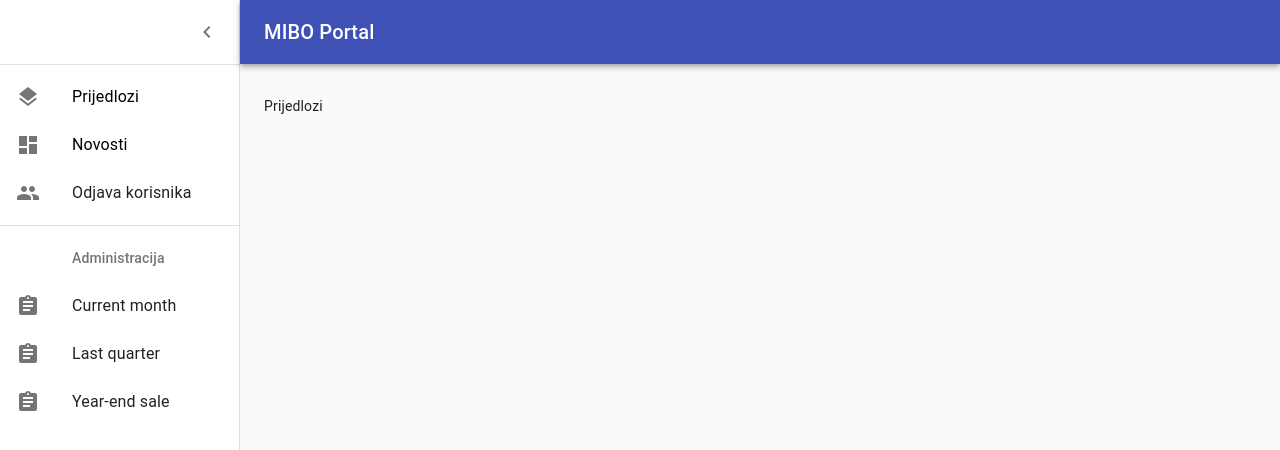
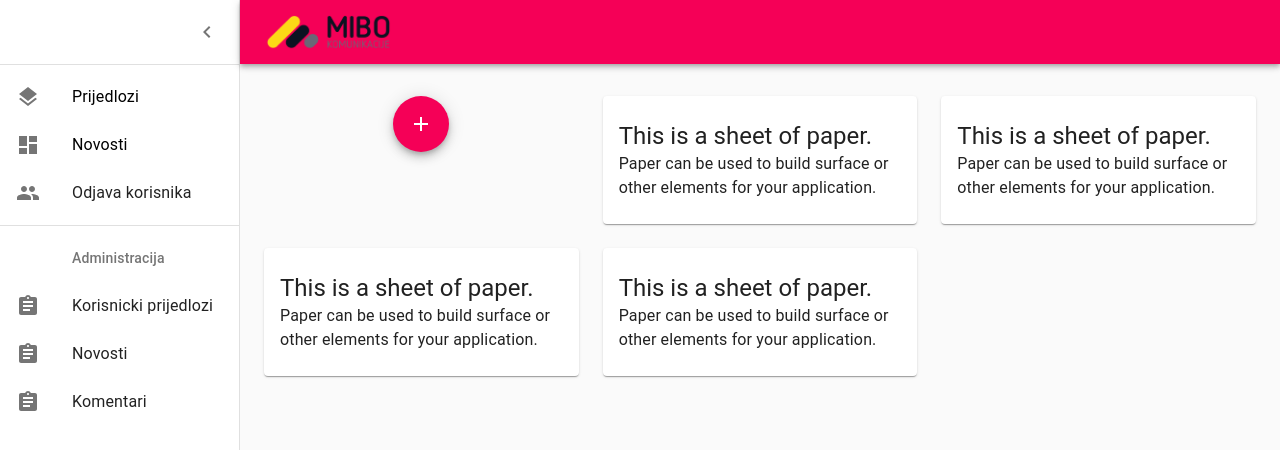
Before and after one commit to hanadkubat/IBU-Portal, a React (Create React App) app: page /dashboard in a window 1280 px wide. Shown: the top 450 px of the page. Built offline with nearby package versions, Linux system fonts and the light colour scheme.

Commit message:
suggestions view grid layer setup

```diff
--- a/public/index.html
+++ b/public/index.html
@@ -2,7 +2,7 @@
 <html lang="en">
   <head>
     <meta charset="utf-8" />
-    <link rel="shortcut icon" href="%PUBLIC_URL%/favicon.ico" />
+    <link rel="shortcut icon" href="%PUBLIC_URL%/cropped-mibo.png" />
     <meta name="viewport" content="width=device-width, initial-scale=1" />
     <meta name="theme-color" content="#000000" />
     <!--
--- /dev/null
+++ b/src/Components/Suggestions/Suggestion.js
@@ -0,0 +1,27 @@
+import React from 'react';
+import { makeStyles } from '@material-ui/core/styles';
+import Paper from '@material-ui/core/Paper';
+import Typography from '@material-ui/core/Typography';
+
+const useStyles = makeStyles(theme => ({
+  root: {
+    padding: theme.spacing(3, 2),
+  },
+}));
+
+export default function PaperSheet() {
+  const classes = useStyles();
+
+  return (
+    <div>
+      <Paper className={classes.root}>
+        <Typography variant="h5" component="h3">
+          This is a sheet of paper.
+        </Typography>
+        <Typography component="p">
+          Paper can be used to build surface or other elements for your application.
+        </Typography>
+      </Paper>
+    </div>
+  );
+}
--- a/src/Components/Suggestions/index.js
+++ b/src/Components/Suggestions/index.js
@@ -1,11 +1,48 @@
-import React, { Component } from 'react'
+import React, { Component } from "react";
+import Grid from "@material-ui/core/Grid";
+import Fab from "@material-ui/core/Fab";
+import AddIcon from "@material-ui/icons/Add";
+
+import Suggestion from "./Suggestion";
 
 export default class Suggestions extends Component {
-    render() {
-        return (
-            <div>
-                Prijedlozi
-            </div>
-        )
-    }
+  render() {
+    return (
+      <div>
+        <Grid container spacing={3}>
+          <Grid item xs={12} lg={4}>
+            <Grid container justify="center">
+              <Fab color="secondary" aria-label="Add">
+                <AddIcon />
+              </Fab>
+            </Grid>
+          </Grid>
+
+          <Grid item xs={12} md={6} lg={4}>
+            <Grid container justify="center">
+              <Suggestion />
+            </Grid>
+          </Grid>
+
+          <Grid item xs={12} md={6} lg={4}>
+            <Grid container justify="center">
+              <Suggestion />
+            </Grid>
+          </Grid>
+
+          <Grid item xs={12} md={6} lg={4}>
+            <Grid container justify="center">
+              <Suggestion />
+            </Grid>
+          </Grid>
+
+          <Grid item xs={12} md={6} lg={4}>
+            <Grid container justify="center">
+              <Suggestion />
+            </Grid>
+          </Grid>
+        </Grid>
+      </div>
+    );
+  }
 }
--- a/src/app/Dashboard/index.js
+++ b/src/app/Dashboard/index.js
@@ -21,6 +21,14 @@ import { Switch, Route } from "react-router-dom";
 //custom components
 import News from '../../Components/News';
 import Suggestions from '../../Components/Suggestions';
+
+//logo
+import logo from '../../assets/mibo.png';
+import { maxHeight } from "@material-ui/system";
+const logoStyle = {
+  maxWidth : '128px',
+  maxHeight : '40px'
+}
 
 const drawerWidth = 240;
 
@@ -118,6 +126,7 @@ export default function Dashboard() {
     <div className={classes.root}>
       <CssBaseline />
       <AppBar
+        color="secondary"
         position="absolute"
         className={clsx(classes.appBar, open && classes.appBarShift)}
       >
@@ -141,7 +150,7 @@ export default function Dashboard() {
             noWrap
             className={classes.title}
           >
-            MIBO Portal
+            <img src={logo} alt="mibo" style={logoStyle} />
           </Typography>
           {/*<IconButton color="inherit">
             <Badge badgeContent={4} color="secondary">
--- a/src/app/Dashboard/listItems.js
+++ b/src/app/Dashboard/listItems.js
@@ -51,19 +51,19 @@ export const secondaryListItems = (
       <ListItemIcon>
         <AssignmentIcon />
       </ListItemIcon>
-      <ListItemText primary="Current month" />
+      <ListItemText primary="Korisnicki prijedlozi" />
     </ListItem>
     <ListItem button>
       <ListItemIcon>
         <AssignmentIcon />
       </ListItemIcon>
-      <ListItemText primary="Last quarter" />
+      <ListItemText primary="Novosti" />
     </ListItem>
     <ListItem button>
       <ListItemIcon>
         <AssignmentIcon />
       </ListItemIcon>
-      <ListItemText primary="Year-end sale" />
+      <ListItemText primary="Komentari" />
     </ListItem>
   </div>
 );
```
Also changed, not shown: public/cropped-mibo.png (added), src/assets/mibo.png (added).
